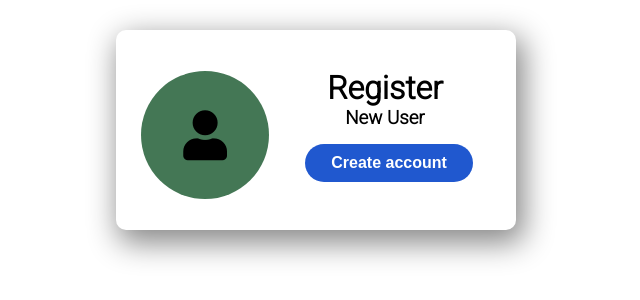
After one commit to DRUMPADD/redBeachAdvisors, a Django app: page /create_account in a window 1280 px wide. The commit adds this page. Shown: the top 300 px of the page, without its empty margins (324-964 px from the left). Run offline with Django 3.2, Linux system fonts and the light colour scheme.

Commit message:
Modificación de diseño y creación de tarjeta de creación de usuario

```diff
--- a/django_redBeach_project/red_beach_advisors/urls.py
+++ b/django_redBeach_project/red_beach_advisors/urls.py
@@ -6,4 +6,5 @@ urlpatterns = [
     path('register', views.register_page, name='register_page'),
     path('sign_up', views.sign_up_page, name='sign_up_page'),
     path('results', views.results_page, name='resutls_page'),
+    path('create_account', views.create_account_page, name='create_account'),
 ]
--- a/django_redBeach_project/red_beach_advisors/views.py
+++ b/django_redBeach_project/red_beach_advisors/views.py
@@ -18,3 +18,6 @@ def sign_up_page(request):
 
 def results_page(request):
     return render(request, 'results.html')
+
+def create_account_page(request):
+    return render(request, 'create_ac.html')
--- /dev/null
+++ b/django_redBeach_project/static/css/account.css
@@ -0,0 +1,45 @@
+body {
+    margin: 0;
+    padding: 0;
+}
+
+
+.container-card {
+    width: 400px;
+    height: 200px;
+    text-align: center;
+    margin: 30px auto;
+    box-shadow: 5px 10px 30px 3px #888888;
+    border-radius: 10px;
+    display: flex;
+    align-items: center;
+}
+
+.container-card .card {
+    display: flex;
+    flex-direction: column;
+    text-decoration: none;
+    color: #000;
+    margin: auto;
+    justify-content: center;
+}
+
+.container-card .fas {
+    display: flex;
+    background-color: #475;
+    justify-content: center;
+    align-items: center;
+    font-size: 50px;
+    width: 8rem;
+    height: 8rem;
+    border-radius: 50%;
+    transform: translateX(25px);
+}
+
+.container-card .card .signUp {
+    position: relative;
+    margin-left: -10px;
+    /* margin: 10px auto; */
+    font-size: 16px;
+    width: 120%;
+}
--- a/django_redBeach_project/static/css/styles.css
+++ b/django_redBeach_project/static/css/styles.css
@@ -69,6 +69,10 @@ body {
     height: 100%;
     text-decoration: none;
     color: #000;
+}
+
+.container .fas > .fa-user{
+    background-color: #2196F3 !important;
 }
 
 .fas,
@@ -166,7 +170,7 @@ body {
 
 /* ?? Button sign up */
 
-#signUp,
+.signUp,
 .continue {
     position: relative;
     width: 80%;
@@ -205,7 +209,7 @@ body {
     margin: 20px auto;
 }
 
-#signUp,
+.signUp,
 .continue,
 .chInfo,
 .finish {
@@ -214,7 +218,7 @@ body {
     transition: 0.2s;
 }
 
-#signUp a {
+.signUp a {
     text-decoration: none;
     color: #fff;
 }
@@ -375,3 +379,5 @@ body {
         padding: 0;
     }
 }
+
+/* ?? Create account card */
--- /dev/null
+++ b/django_redBeach_project/templates/create_ac.html
@@ -0,0 +1,23 @@
+<!DOCTYPE html>
+<html lang="en">
+<head>
+    <meta charset="UTF-8">
+    <meta http-equiv="X-UA-Compatible" content="IE=edge">
+    <meta name="viewport" content="width=device-width, initial-scale=1.0">
+    <title>Create account</title>
+    {% load static %}
+    <link rel="stylesheet" href="{% static 'css/account.css' %}">
+    <link rel="stylesheet" href="{% static 'css/styles.css' %}">
+    <link rel="stylesheet" href="https://cdnjs.cloudflare.com/ajax/libs/font-awesome/5.15.3/css/all.min.css">
+</head>
+<body>
+    <div class="container-card">
+        <i class="fas fa-user"></i>
+        <a class="card" href="register">
+            <h1>Register</h1>
+            <h3>New User</h3>
+            <button class="signUp">Create account</button>
+        </a>
+    </div>
+</body>
+</html>
--- a/django_redBeach_project/templates/signUp.html
+++ b/django_redBeach_project/templates/signUp.html
@@ -41,7 +41,7 @@
                 <label for="acceptTerms">By proceeding you also agree to the Terms of Service and Privacy Policy</label>
             </div>
 
-            <button type="submit" id="signUp">Sign up</button>
+            <button type="submit" class="signUp">Sign up</button>
         </form>
     </div>
 </body>
```
